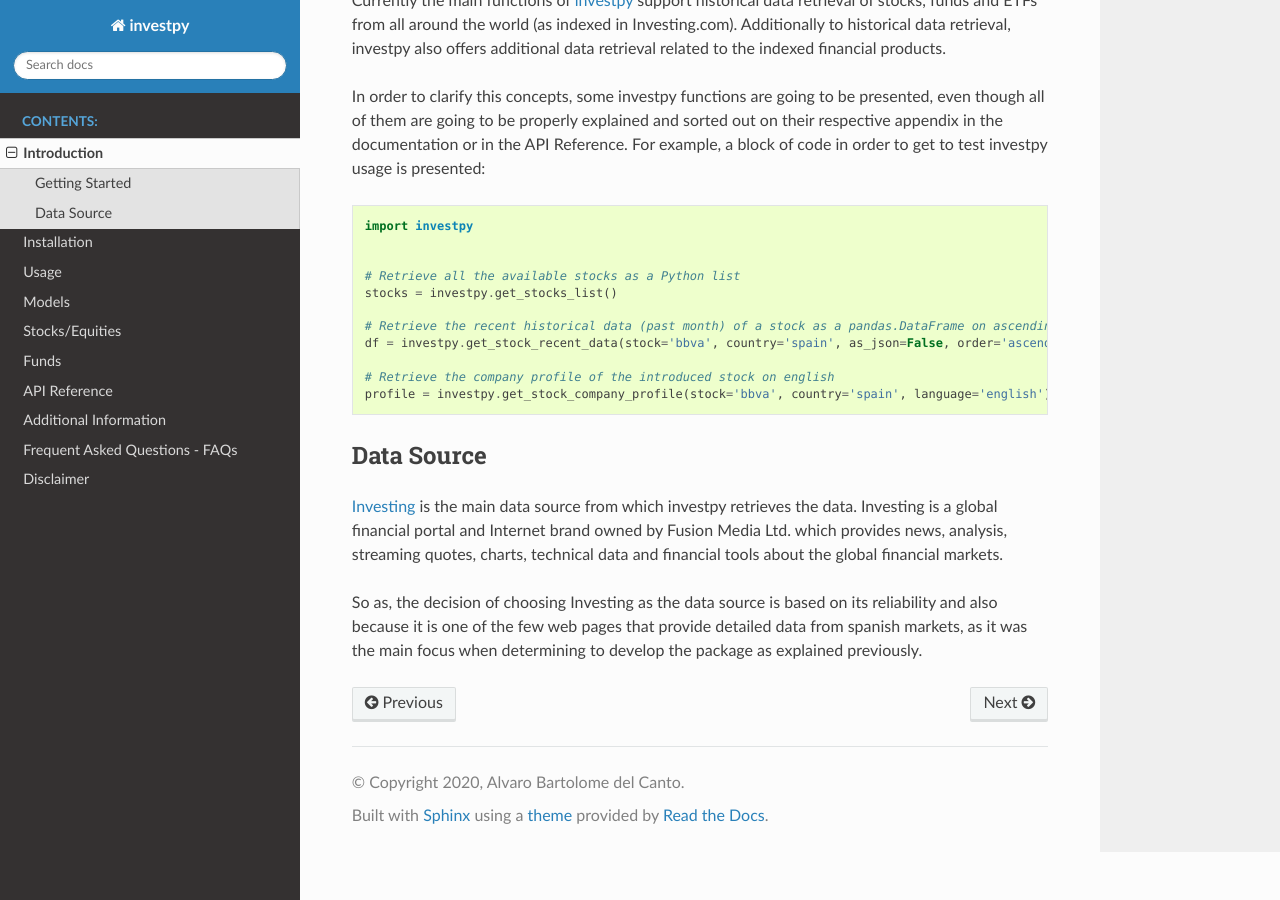
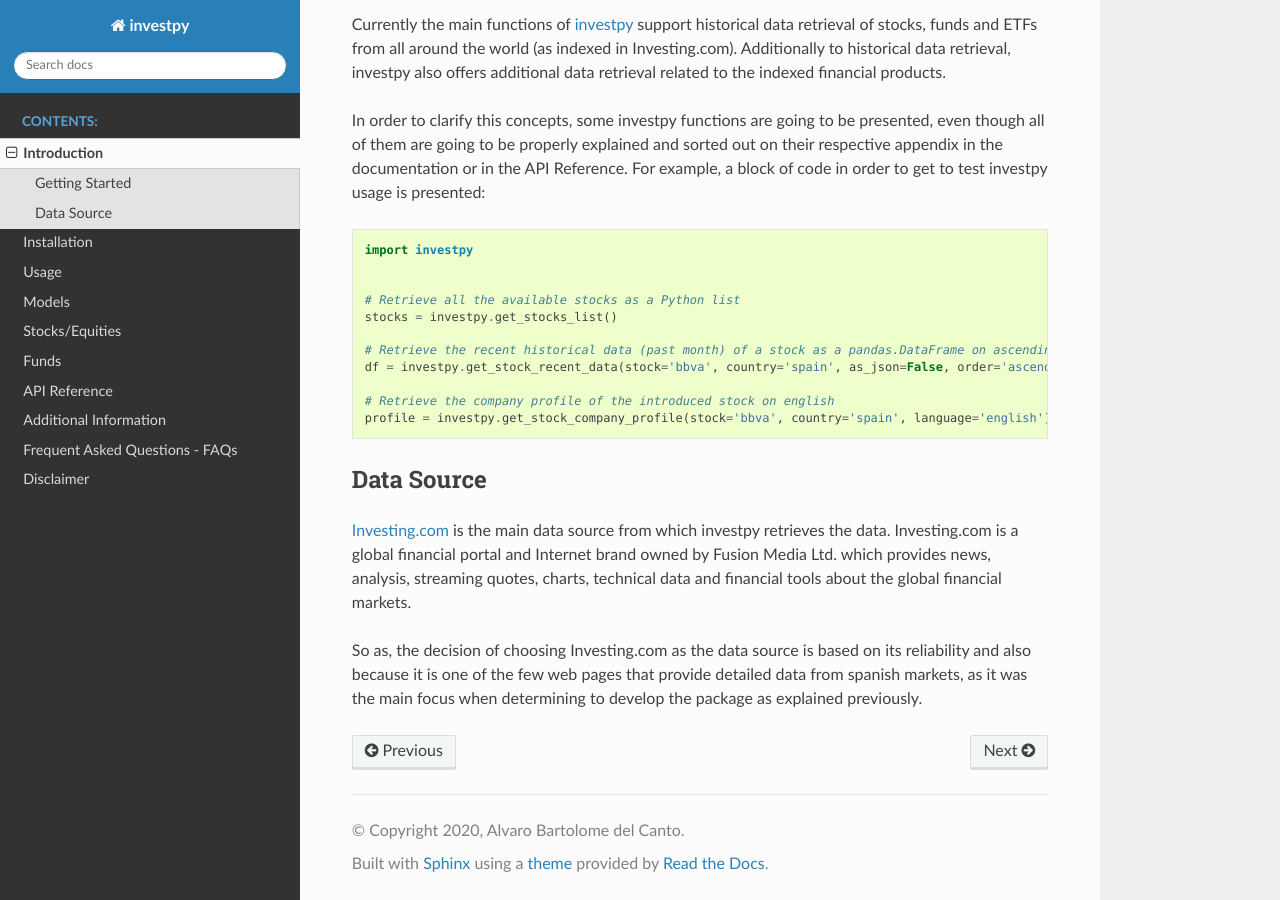
Before and after one commit to alvarobartt/investpy, a Sphinx documentation site: the page built from docs/source/_info/introduction.rst, in a window 1280 px wide and 900 px high, scrolled down 899 px. Built offline with Sphinx 7.4.7 and the Read the Docs theme 2.0.0, drawn with Linux system fonts in a browser that asks for light colours; some of the changed text lies outside the part shown.

Commit message:
updated Investing.com references & search_quotes docstring

```diff
--- a/docs/source/_info/funds.rst
+++ b/docs/source/_info/funds.rst
@@ -12,7 +12,6 @@
 fund or rainy-day fund to pay for unforeseen expenses or a trust fund to set aside money for a specific person.
 
 Source: *Investopedia*
-
 
 Getting Started
 ---------------
@@ -29,7 +28,7 @@
 ^^^^^^^
 
 `investpy <https://pypi.org/project/investpy/>`_ offers some listing functions that allow the user to get the general
-information of the indexed funds on `Investing <https://www.investing.com/funds/>`_ as that information is already
+information of the indexed funds on `Investing.com <https://www.investing.com/funds/>`_ as that information is already
 stored on CSV files generated automatically on the package installation.
 
 The user can either retrieve the whole :obj:`pandas.DataFrame` containing all the information stored on the CSV file, a
@@ -146,7 +145,7 @@
 .. tip::
 
     If you are not familiar with funds you can either retrieve a :obj:`list` of the ones available as provided by
-    investpy or check the listing in `Investing Funds <https://www.investing.com/funds>`_.
+    investpy or check the listing in `Investing.com Funds <https://www.investing.com/funds>`_.
 
 Fund Information
 ^^^^^^^^^^^^^^^^
--- a/docs/source/_info/introduction.rst
+++ b/docs/source/_info/introduction.rst
@@ -10,7 +10,7 @@
 a data extraction model for stocks from the Spanish Stock Market.
 
 As time passed by, a decision was made on how investpy could be improved, and as the package was expected to have a high
-scalability and thus cover all the data possibilities offered by Investing to the public, investpy is now trying to
+scalability and thus cover all the data possibilities offered by Investing.com to the public, investpy is now trying to
 expand the data it retrieves to make it more useful.
 
 Along this document some relevant features of `investpy <https://pypi.org/project/investpy/>`_ are going to be
@@ -52,10 +52,10 @@
 Data Source
 -----------
 
-`Investing <https://www.investing.com/>`_ is the main data source from which investpy retrieves the data. Investing is a
+`Investing.com <https://www.investing.com/>`_ is the main data source from which investpy retrieves the data. Investing.com is a
 global financial portal and Internet brand owned by Fusion Media Ltd. which provides news, analysis, streaming quotes,
 charts, technical data and financial tools about the global financial markets.
 
-So as, the decision of choosing Investing as the data source is based on its reliability and also because it is one of
+So as, the decision of choosing Investing.com as the data source is based on its reliability and also because it is one of
 the few web pages that provide detailed data from spanish markets, as it was the main focus when determining to
 develop the package as explained previously.
--- a/docs/source/_info/models.rst
+++ b/docs/source/_info/models.rst
@@ -27,7 +27,7 @@
 .. note::
 
     The Data model is not usable as it is just a class used for the inner package, transparent to the user. It is used
-    in order to categorize each retrieved value from Investing and then to define its structure and, so on, the
+    in order to categorize each retrieved value from Investing.com and then to define its structure and, so on, the
     structure that either the resulting pandas.DataFrame or JSON file will be based on.
 
 Search Model
--- a/docs/source/_info/stocks.rst
+++ b/docs/source/_info/stocks.rst
@@ -26,7 +26,7 @@
 ^^^^^^^
 
 `investpy <https://pypi.org/project/investpy/>`_ offers some listing functions that allow the user to get the general
-information of the indexed stocks on `Investing <https://www.investing.com/>`_ as that information is already
+information of the indexed stocks on `Investing.com <https://www.investing.com/>`_ as that information is already
 stored on CSV files generated automatically on the package installation.
 
 We can either retrieve the whole :obj:`pandas.DataFrame` containing all the information stored on the CSV file or a
@@ -82,7 +82,7 @@
 .. tip::
 
     If you are not familiar with stocks you can either retrieve a listing of the ones
-    available or check the one presented in `Investing Equities <https://www.investing.com/equities>`_.
+    available or check the one presented in `Investing.com Equities <https://www.investing.com/equities>`_.
 
 Company Profile
 ^^^^^^^^^^^^^^^
@@ -96,7 +96,7 @@
     investpy.get_stock_company_profile(stock='bbva', country='spain', language='english')
 
 As explained before, when it comes to data retrieval, both ``stock`` and ``country`` parameters are mandatory, and
-should match; as the default value for the ``language`` of the retrieved company profile is *english* (as `Investing <https://www.investing.com/>`_
+should match; as the default value for the ``language`` of the retrieved company profile is *english* (as `Investing.com <https://www.investing.com/>`_
 provides company profiles written in english), but besides that, the function
 also retrieves the company profile on *spanish* from `Bolsa de Madrid <http://www.bolsamadrid.es/esp/aspx/Portada/Portada.aspx>`_,
 which is the additional resource used along this package.
--- a/investpy/__init__.py
+++ b/investpy/__init__.py
@@ -35,7 +35,7 @@
     get_certificate_recent_data, get_certificate_historical_data, get_certificate_information, get_certificates_overview, \
     search_certificates
 
-from .search import search_quotes
+from .search import search_quotes, search_events
 
 from .news import economic_calendar
 
```
Also changed, not shown: docs/source/_info/faq.md (+1 -1 lines), 5 other files.
